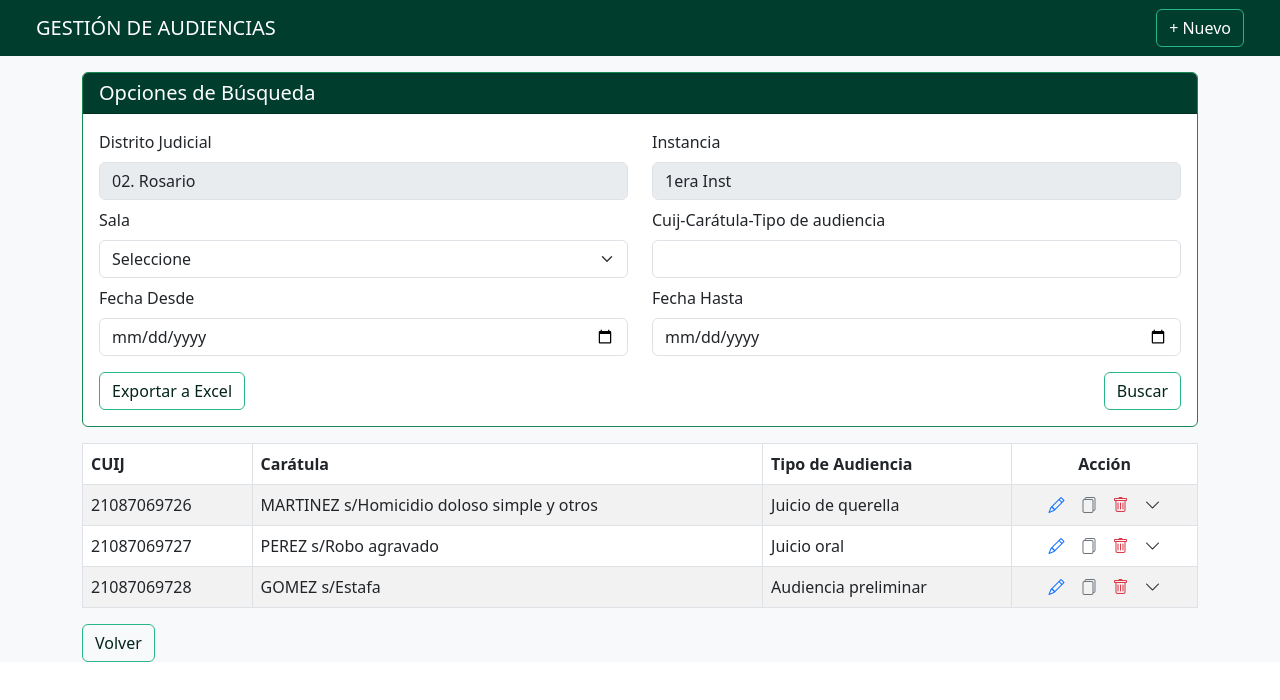
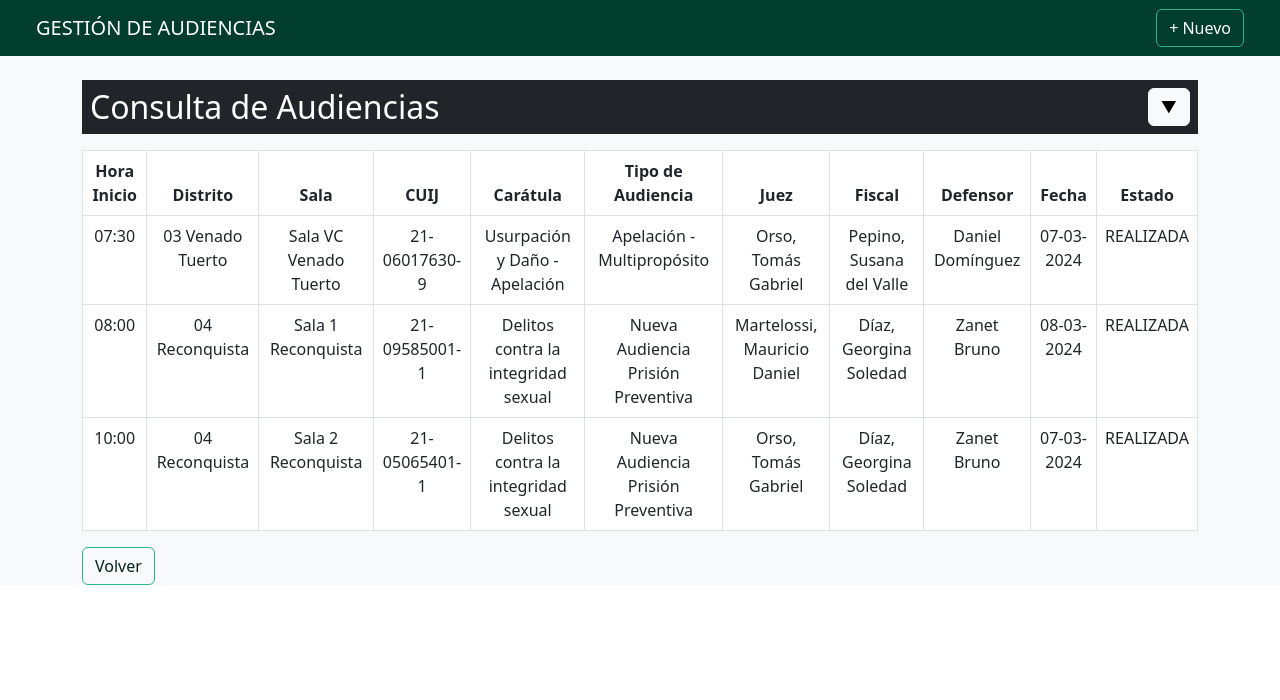
Before and after one commit to emnemeGH/Campus_audiencias, an Angular app in the folder Proyecto Audiencias/frontend/: page /lista-audiencias in a window 1280 px wide. Shown: the top 700 px of the page. Built offline with nearby package versions, Linux system fonts and the light colour scheme.

Commit message:
nueva lista audiencias
ahora se muestran dinamicamente y se puede buscar segun los filtros

```diff
--- a/Proyecto Audiencias/frontend/src/app/audiencia.service.ts
+++ b/Proyecto Audiencias/frontend/src/app/audiencia.service.ts
@@ -4,5 +4,19 @@ import { Injectable } from '@angular/core';
   providedIn: 'root'
 })
 export class AudienciaService {
-  constructor() { }
+  private audiencias: any[] = [
+    { hora: "07:30", distrito: "03 Venado Tuerto", sala: "Sala VC Venado Tuerto", cuij: "21-06017630-9", caratula: "Usurpación y Daño - Apelación", tipo: "Apelación - Multipropósito", juez: "Orso, Tomás Gabriel", fiscal: "Pepino, Susana del Valle", defensor: "Daniel Domínguez", estado: "REALIZADA",  fecha: "2024-03-07" },
+    { hora: "08:00", distrito: "04 Reconquista", sala: "Sala 1 Reconquista", cuij: "21-09585001-1", caratula: "Delitos contra la integridad sexual", tipo: "Nueva Audiencia Prisión Preventiva", juez: "Martelossi, Mauricio Daniel", fiscal: "Díaz, Georgina Soledad", defensor: "Zanet Bruno", estado: "REALIZADA",  fecha: "2024-03-08" },
+    { hora: "10:00", distrito: "04 Reconquista", sala: "Sala 2 Reconquista", cuij: "21-05065401-1", caratula: "Delitos contra la integridad sexual", tipo: "Nueva Audiencia Prisión Preventiva", juez: "Orso, Tomás Gabriel", fiscal: "Díaz, Georgina Soledad", defensor: "Zanet Bruno", estado: "REALIZADA",  fecha: "2024-03-07" }
+  ];
+
+  constructor() {}
+
+  getAudiencias() {
+    return this.audiencias;
+  }
+
+  agregarAudiencia(audiencia: any) {
+    this.audiencias.push(audiencia);
+  }
 }
--- a/Proyecto Audiencias/frontend/src/app/lista-audiencias/lista-audiencias.component.html
+++ b/Proyecto Audiencias/frontend/src/app/lista-audiencias/lista-audiencias.component.html
@@ -17,69 +17,89 @@
     </div>
 </nav>
 
-<div class="container mt-3">
-    <div class="card border-success">
-        <h5 class="card-header">Opciones de Búsqueda</h5>
-        <div class="card-body">
-            <form>
-                <div class="row">
+<div class="container mt-4">
+    <h2 class="text-white bg-dark p-2 text-center d-flex justify-content-between align-items-center">
+        Consulta de Audiencias
+        <button (click)="toggleFormulario()" class="btn btn-light">
+            {{ mostrarFormulario ? '▲' : '▼' }}
+        </button>
+    </h2>
+
+    <!-- Formulario de búsqueda -->
+    <div *ngIf="mostrarFormulario" class="p-3 bg-light border rounded">
+        <div class="row mb-3">
             <div class="col-md-6">
-                        <label class="form-label">Distrito Judicial</label>
-                        <input type="text" class="form-control" value="02. Rosario" disabled>
-                        <label class="form-label mt-2">Sala</label>
-                        <select class="form-select">
+                <label>Distrito Judicial</label>
+                <select [(ngModel)]="distritoSeleccionado" (change)="actualizarSalas()" class="form-control">
                     <option value="">Seleccione</option>
-                                <option value="1">Sala 1</option>
-                                <option value="2">Sala 2</option>
+                    <option value="03 Venado Tuerto">03 Venado Tuerto</option>
+                    <option value="04 Reconquista">04 Reconquista</option>
+                    <option value="11 San Jorge">11 San Jorge</option>
                 </select>
-                        <label class="form-label mt-2">Fecha Desde</label>
-                        <input type="date" class="form-control">
             </div>
             <div class="col-md-6">
-                        <label class="form-label">Instancia</label>
-                        <input type="text" class="form-control" value="1era Inst" disabled>
-                        <label class="form-label mt-2">Cuij-Carátula-Tipo de audiencia</label>
-                        <input type="text" class="form-control">
-                        <label class="form-label mt-2">Fecha Hasta</label>
-                        <input type="date" class="form-control">
+                <label>Instancia</label>
+                <select class="form-control">
+                    <option value="">Seleccione</option>
+                    <option value="Primera">Primera Instancia</option>
+                    <option value="Segunda">Segunda Instancia</option>
+                    <option value="Apelacion">Cámara de Apelaciones</option>
+                </select>
             </div>
         </div>
-                <div class="d-flex justify-content-between mt-3">
-                    <button type="button" class="btn btn-outline-secondary">Exportar a Excel</button>
-                    <button type="submit" class="btn btn-outline-secondary">Buscar</button>
+        <div class="row mb-3">
+            <div class="col-md-6">
+                <label>Sala</label>
+                <select [(ngModel)]="salaSeleccionada" class="form-control">
+                    <option value="">Seleccione</option>
+                    <option *ngFor="let sala of salasDisponibles" [value]="sala">{{ sala }}</option>
+                </select>
             </div>
-            </form>
+            <div class="col-md-6">
+                <label>Fecha</label>
+                <input type="date" class="form-control" [(ngModel)]="fechaSeleccionada">
             </div>
         </div>
+        <button (click)="filtrarAudiencias()" class="btn btn-primary">Buscar</button>
     </div>
 
-<div class="container mt-3">
-    <table class="table table-striped table-bordered">
+    <!-- Tabla de audiencias -->
+    <div class="consulta-box mt-3">
+        <table class="table table-bordered text-center">
             <thead>
                 <tr>
+                    <th>Hora Inicio</th>
+                    <th>Distrito</th>
+                    <th>Sala</th>
                     <th>CUIJ</th>
                     <th>Carátula</th>
                     <th>Tipo de Audiencia</th>
-                <th class="text-center">Acción</th>
+                    <th>Juez</th>
+                    <th>Fiscal</th>
+                    <th>Defensor</th>
+                    <th>Fecha</th>
+                    <th>Estado</th>
                 </tr>
             </thead>
             <tbody>
-            <tr *ngFor="let audiencia of audiencias">
+                <tr *ngFor="let audiencia of audienciasFiltradas">
+                    <td>{{ audiencia.hora }}</td>
+                    <td>{{ audiencia.distrito }}</td>
+                    <td>{{ audiencia.sala }}</td>
                     <td>{{ audiencia.cuij }}</td>
                     <td>{{ audiencia.caratula }}</td>
                     <td>{{ audiencia.tipo }}</td>
-                <td class="text-center">
-                    <div class="d-flex justify-content-center gap-3">
-                        <i class="bi bi-pencil text-primary" (click)="editarAudiencia()"></i>
-                        <i class="bi bi-files text-secondary"></i>
-                        <i class="bi bi-trash text-danger"></i>
-                        <i class="bi bi-chevron-down"></i>
-                    </div>
-                </td>
+                    <td>{{ audiencia.juez }}</td>
+                    <td>{{ audiencia.fiscal }}</td>
+                    <td>{{ audiencia.defensor }}</td>
+                    <td>{{ audiencia.fecha | date:'dd-MM-yyyy' }}</td>
+                    <td>{{ audiencia.estado }}</td>
                 </tr>
             </tbody>
         </table>
     </div>
+</div>
+
 
 <div class="container">
     <button class="btn btn-outline-secondary">Volver</button>
--- a/Proyecto Audiencias/frontend/src/app/lista-audiencias/lista-audiencias.component.ts
+++ b/Proyecto Audiencias/frontend/src/app/lista-audiencias/lista-audiencias.component.ts
@@ -1,25 +1,53 @@
 import { Component, OnInit } from '@angular/core';
 import { AudienciaService } from '../audiencia.service';
+
 @Component({
   selector: 'app-lista-audiencias',
   templateUrl: './lista-audiencias.component.html',
   styleUrls: ['./lista-audiencias.component.css']
 })
-export class ListaAudienciasComponent implements OnInit{
+export class ListaAudienciasComponent implements OnInit {
+  audiencias: any[] = [];
+  mostrarFormulario: boolean = false;
+  distritoSeleccionado: string = '';
+  salaSeleccionada: string = '';
+  salasDisponibles: string[] = [];
+  audienciasFiltradas: any[] = [];
+  fechaSeleccionada: string = '';
 
+  salasPorDistrito: { [key: string]: string[] } = {
+    "03 Venado Tuerto": ["Sala VC Venado Tuerto", "Sala 1 Venado Tuerto"],
+    "04 Reconquista": ["Sala 1 Reconquista", "Sala 2 Reconquista"],
+    "11 San Jorge": ["Sala 1 San Jorge", "Sala 2 San Jorge"]
+  };
 
-  constructor(private audienciaService: AudienciaService){}
-
-  audiencias: { cuij: string; caratula: string; tipo: string }[] = [];
+  constructor(private audienciaService: AudienciaService) {}
 
   ngOnInit() {
-    this.audiencias = [
-      { cuij: '21087069726', caratula: 'MARTINEZ s/Homicidio doloso simple y otros', tipo: 'Juicio de querella' },
-      { cuij: '21087069727', caratula: 'PEREZ s/Robo agravado', tipo: 'Juicio oral' },
-      { cuij: '21087069728', caratula: 'GOMEZ s/Estafa', tipo: 'Audiencia preliminar' },
-    ];
+    this.obtenerAudiencias();
   }
-  editarAudiencia(){
-    console.log("audiencia editada");
+
+  obtenerAudiencias() {
+    this.audiencias = this.audienciaService.getAudiencias();
+    this.audienciasFiltradas = [...this.audiencias];
+  }
+
+  toggleFormulario() {
+    this.mostrarFormulario = !this.mostrarFormulario;
+  }
+
+  actualizarSalas() {
+    this.salasDisponibles = this.salasPorDistrito[this.distritoSeleccionado] || [];
+  }
+
+  filtrarAudiencias() {
+    this.audienciasFiltradas = this.audiencias.filter(audiencia => {
+      const coincideDistrito = this.distritoSeleccionado ? audiencia.distrito.trim() === this.distritoSeleccionado.trim() : true;
+      const coincideSala = this.salaSeleccionada ? audiencia.sala.trim() === this.salaSeleccionada.trim() : true;
+      const coincideFecha = this.fechaSeleccionada ? audiencia.fecha === this.fechaSeleccionada : true;
+
+      return coincideDistrito && coincideSala && coincideFecha;
+    });
+
   }
 }
```
Lines whose indentation alone changed are shown as unchanged.
